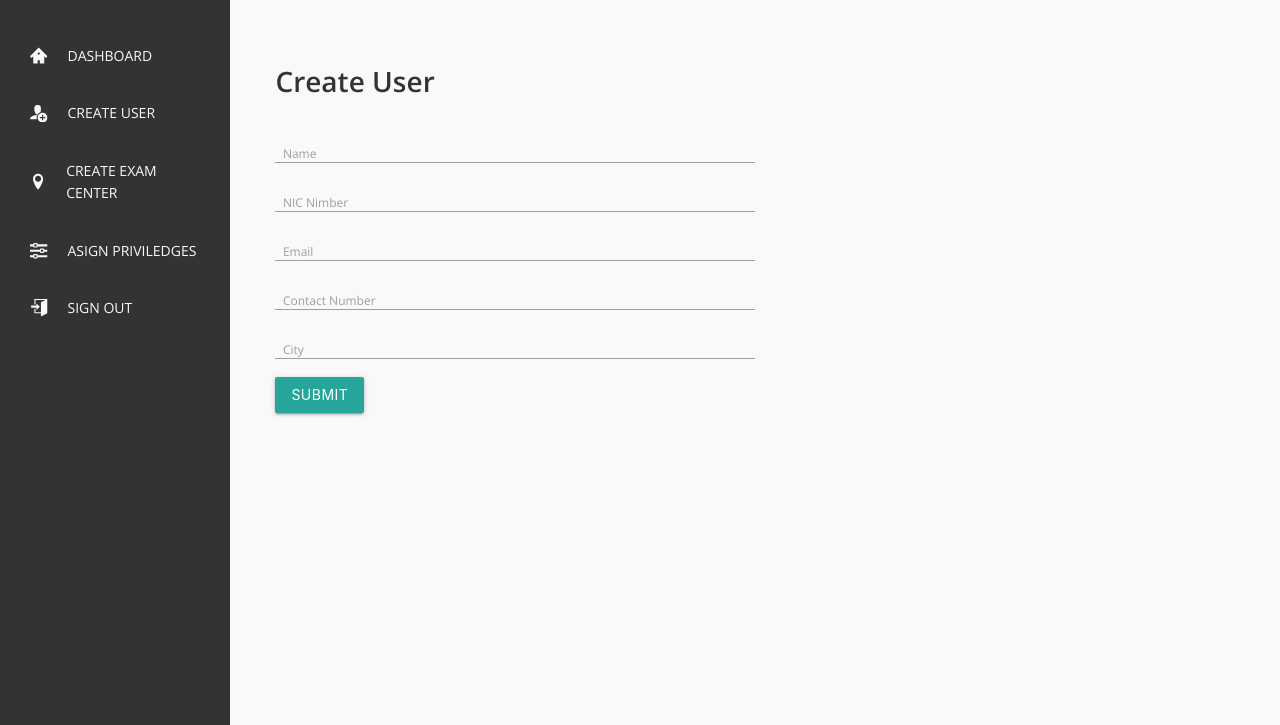
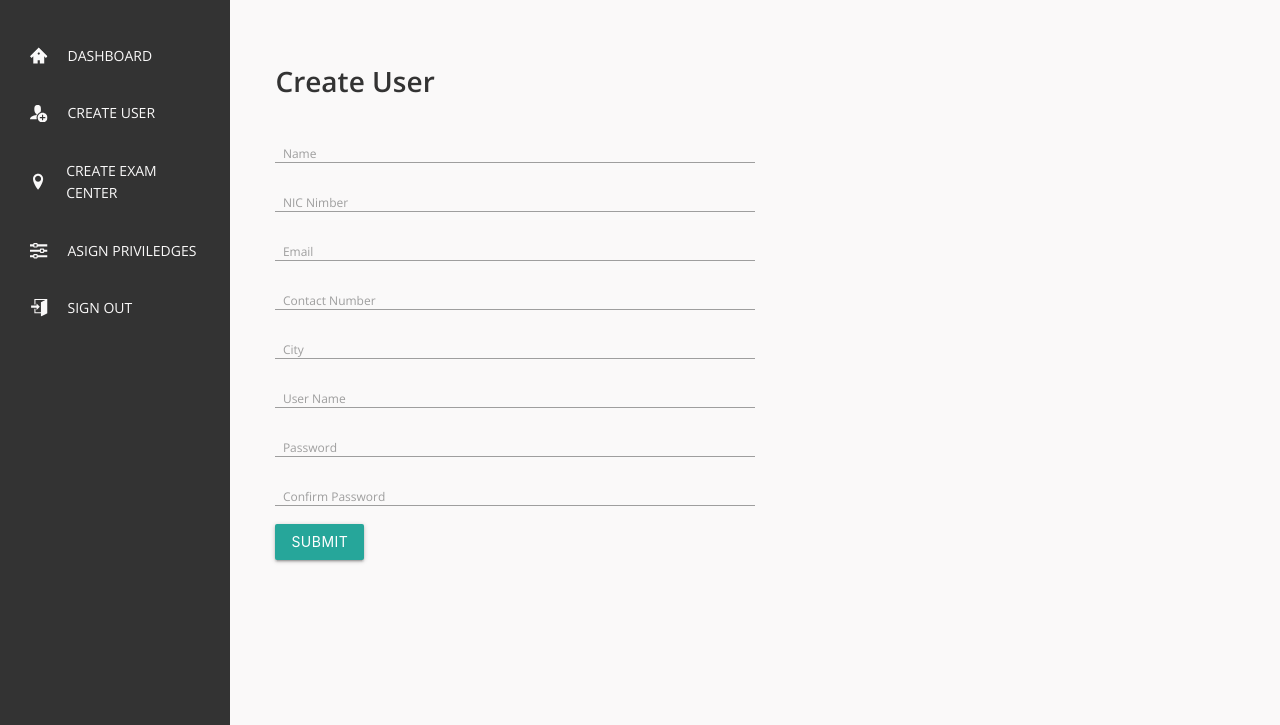
Before and after one commit to PrabuPro/dol, a website: page create-user.html in a window 1280 px wide. Shown: the part 75-800 px from the top of the page. Drawn offline with nearby package versions, Linux system fonts and the light colour scheme.

Commit message:
add user modifications

```diff
--- a/create-user.html
+++ b/create-user.html
@@ -32,6 +32,7 @@
         </header>
         <div class="content">
             <nav class="sidebar">
+
                 <ul class="side-nav">
                     <li class="side-nav__item side-nav__item--active">
                         <a href="index.html" class="side-nav__link">
@@ -115,6 +116,24 @@
                                         <label for="city">City</label>
                                     </div>
                                 </div>
+                                <div class="row">
+                                    <div class="input-field col s12">
+                                        <input id="username" type="text" class="validate">
+                                        <label for="username">User Name</label>
+                                    </div>
+                                </div>
+                                <div class="row">
+                                    <div class="input-field col s12">
+                                        <input id="password" type="password" class="validate">
+                                        <label for="password">Password</label>
+                                    </div>
+                                </div>
+                                <div class="row">
+                                    <div class="input-field col s12">
+                                        <input id="cnf-password" type="password" class="validate">
+                                        <label for="cnf-password">Confirm Password</label>
+                                    </div>
+                                </div>
                                 <button class="btn waves-effect waves-light" type="submit" name="action">Submit
 
                                 </button>
```
